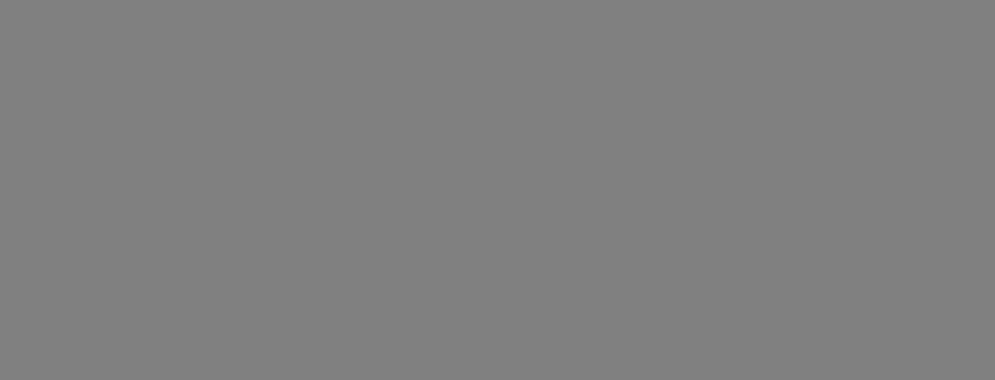
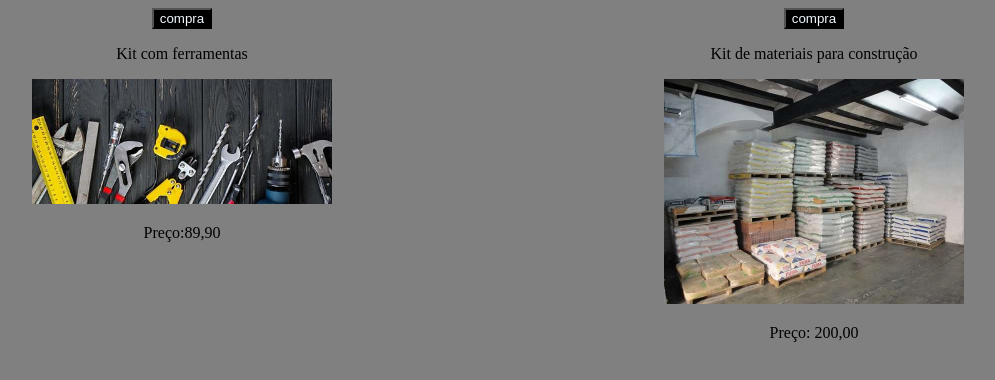
Before and after one commit to bernardoaugustocd/TREINAMENTO_HTML_CSS, a plain HTML site: page index.html in a window 1280 px wide. Shown: the whole page, without its empty margins (142-1137 px from the left). Drawn offline with Linux system fonts and the light colour scheme.

Commit message:
TREINAMETO_HTML_CSS: Bernardo adição de imagens, textos e mudanças na página

```diff
--- a/index.html
+++ b/index.html
@@ -1,14 +1,31 @@
 <!DOCTYPE html>
 <html lang="en">
+
 <head>
     <meta charset="UTF-8">
     <meta name="viewport" content="width=device-width, initial-scale=1.0">
     <title>Document</title>
     <link rel="stylesheet" href="style.css">
 </head>
+
 <body>
+    <div class="content" style="width: 100%; display: flex; text-align: center;">
+        <div style="width: 50%;">
+            <button>compra</button>
+            <p>Kit com ferramentas</p>
+            <img src="imagens/imagem ferramentas.jpg" width="300px">
+            <p>Preço:89,90</p>
+        </div>
+        <div style="width: 50%;">
+            <button>compra</button>
+            <p>Kit de materiais para construção</p>
+            <img src="imagens/imagem materiais de construção 2.jpg" width="300px">
+            <p>Preço: 200,00</p>
+        </div>
+    </div>
 
 
 
 </body>
+
 </html>
--- a/style.css
+++ b/style.css
@@ -1,3 +1,11 @@
 body {
     background-color: gray;
+    background-image:
 }
+Button {
+    background-color: black;
+    color:aliceblue
+}
+image{
+    color: gray;
+}
```
Also changed, not shown: imagens/imagem ferramentas.jpg (added), imagens/imagem materiais de construção 2.jpg (added).
